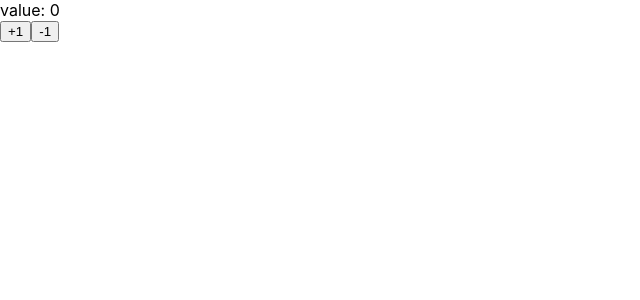
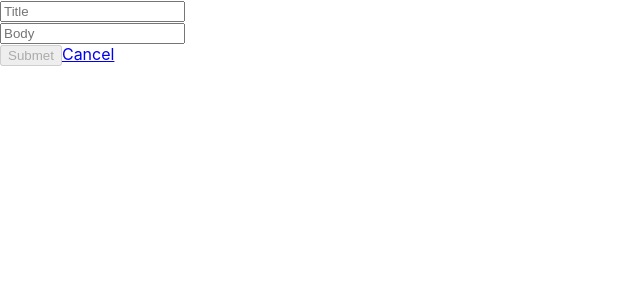
Before and after one commit to nobuokawabata/crud-app, a React (Create React App) app: page /events/new in a window 1280 px wide. Shown: the top 300 px of the page, without its empty margins (0-640 px from the left). Built offline with nearby package versions, Linux system fonts and the light colour scheme.

Commit message:
implement events

```diff
--- a/package.json
+++ b/package.json
@@ -6,11 +6,15 @@
     "@testing-library/jest-dom": "^5.11.4",
     "@testing-library/react": "^11.1.0",
     "@testing-library/user-event": "^12.1.10",
+    "axios": "^0.21.1",
     "react": "^17.0.1",
     "react-dom": "^17.0.1",
     "react-redux": "^7.2.2",
+    "react-router-dom": "^5.2.0",
     "react-scripts": "4.0.3",
     "redux": "^4.0.5",
+    "redux-form": "^8.3.7",
+    "redux-thunk": "^2.3.0",
     "web-vitals": "^1.0.1"
   },
   "scripts": {
--- a/src/actions/index.js
+++ b/src/actions/index.js
@@ -1,10 +1,17 @@
-export const INCREMENT = 'INCREMENT'
-export const DECREMENT = 'DECREMENT'
+import axios from 'axios'
 
-export const increment = () => ({
-  type: INCREMENT
-})
+export const READ_EVENTS = 'READ_EVENTS'
+export const CREATE_EVENT = 'CREATE_EVENT'
 
-export const decrement = () => ({
-  type: DECREMENT
-})
+const ROOT_URL = 'https://udemy-utils.herokuapp.com/api/v1'
+const QUERYSTRING = '?token=token123'
+
+export const readEvents = () => async dispatch => {
+  const response = await axios.get(`${ROOT_URL}/events${QUERYSTRING}`)
+  dispatch({ type: READ_EVENTS, response })
+}
+
+export const postEvent = values => async dispatch => {
+  const response = await axios.post(`${ROOT_URL}/events${QUERYSTRING}`, values)
+  dispatch({ type: CREATE_EVENT, response })
+}
--- a/src/components/App.js
+++ /dev/null
@@ -1,27 +0,0 @@
-import React, { Component } from 'react';
-import { connect } from 'react-redux'
-
-import { increment, decrement } from '../actions'
-
-class App extends Component {
-  render() {
-    const props = this.props
-
-    return (
-      <React.Fragment>
-        <div>value: { props.value }</div>
-        <button onClick={props.increment}>+1</button>
-        <button onClick={props.decrement}>-1</button>
-      </React.Fragment>
-    )
-  }
-}
-
-const mapStateToProps = state => ({ value: state.count.value })
-// const mapDispatchToProps = dispatch =>({
-//   increment: () => dispatch(increment()),
-//   decrement: () => dispatch(decrement())
-// })
-const mapDispatchToProps = ({ increment, decrement })
-
-export default connect(mapStateToProps, mapDispatchToProps)(App)
--- /dev/null
+++ b/src/components/events_index.js
@@ -0,0 +1,48 @@
+import React, { Component } from 'react';
+import { connect } from 'react-redux'
+import _ from 'lodash'
+import { Link } from 'react-router-dom'
+
+import { readEvents } from '../actions'
+
+class EventsIndex extends Component {
+  componentDidMount() {
+    this.props.readEvents()
+  }
+
+  renderEvents(){
+    return _.map(this.props.events, event => (
+      <tr key={event.id}>
+        <td>{event.id}</td>
+        <td>{event.title}</td>
+        <td>{event.body}</td>
+      </tr>
+    ))
+  }
+  render() {
+    return (
+      <React.Fragment>
+        <table>
+          <thead>
+            <tr>
+              <th>ID</th>
+              <th>Title</th>
+              <th>Body</th>
+            </tr>
+          </thead>
+
+          <tbody>
+            {this.renderEvents()}
+          </tbody>
+        </table>
+
+        <Link to="/events/new">New Event</Link>
+      </React.Fragment>
+    )
+  }
+}
+
+const mapStateToProps = state => ({ events: state.events })
+const mapDispatchToProps = ({ readEvents })
+
+export default connect(mapStateToProps, mapDispatchToProps)(EventsIndex)
--- /dev/null
+++ b/src/components/events_new.js
@@ -0,0 +1,59 @@
+import React, { Component } from 'react';
+import { connect } from 'react-redux'
+import { Field, reduxForm } from 'redux-form'
+import { Link } from 'react-router-dom'
+
+import { postEvent } from '../actions'
+
+class EventsNew extends Component {
+  constructor(props) {
+    super(props)
+    this.onSubmit = this.onSubmit.bind(this)
+  }
+
+  renderField(field) {
+    const { input, label, type, meta: { touched, error} } = field
+
+    return (
+      <div>
+        <input {...input} placeholder={label} type={type} />
+        {touched && error && <span>{error}</span>}
+      </div>
+    )
+  }
+
+  async onSubmit(values) {
+    await this.props.postEvent(values)
+    this.props.history.push('/')
+  }
+
+  render() {
+    const { handleSubmit, pristine, submitting } = this.props
+
+    return (
+      <form onSubmit={handleSubmit(this.onSubmit)}>
+        <div><Field label="Title" name="title" type="text" component={this.renderField} /></div>
+        <div><Field label="Body" name="body" type="text" component={this.renderField} /></div>
+
+        <div>
+          <input type="submit" value="Submet" disabled={pristine || submitting} />
+          <Link to="/" >Cancel</Link>
+        </div>
+      </form>
+    )
+  }
+}
+
+const validate = values => {
+  const errors = {}
+
+  if (!values.title) errors.title = "Enter a title, please."
+  if (!values.body) errors.body = "Enter a body, please."
+
+  return errors
+}
+const mapDispatchToProps = ({ postEvent })
+
+export default connect(null, mapDispatchToProps)(
+  reduxForm({ validate, form: 'eventNewForm' })(EventsNew)
+)
--- a/src/index.js
+++ b/src/index.js
@@ -1,19 +1,27 @@
 import React from 'react';
 import ReactDOM from 'react-dom';
-import { createStore } from 'redux'
+import { createStore, applyMiddleware } from 'redux'
 import { Provider } from 'react-redux'
+import thunk from 'redux-thunk'
+import { BrowserRouter, Route, Switch } from 'react-router-dom'
 
 import './index.css';
 import reducer from './reducers'
 
-import App from './components/App'
+import EventsIndex from './components/events_index'
+import EventsNew from './components/events_new'
 import reportWebVitals from './reportWebVitals';
 
-const store = createStore(reducer)
+const store = createStore(reducer, applyMiddleware(thunk))
 
 ReactDOM.render(
   <Provider store={store}>
-    <App />
+    <BrowserRouter>
+      <Switch>
+        <Route exact path="/events/new" component={EventsNew} />
+        <Route exact path="/" component={EventsIndex} />
+      </Switch>
+    </BrowserRouter>
   </Provider>,
   document.getElementById('root')
 );
--- a/src/reducers/count.js
+++ /dev/null
@@ -1,15 +0,0 @@
-import { INCREMENT, DECREMENT } from '../actions'
-
-const initialState = { value: 0 }
-
-const countEvents = (state = initialState, action) => {
-  switch (action.type) {
-    case INCREMENT:
-      return { value: state.value + 1 }
-    case DECREMENT:
-      return { value: state.value - 1 }
-    default:
-      return state
-    }
-};
-export default countEvents;
--- /dev/null
+++ b/src/reducers/events.js
@@ -0,0 +1,12 @@
+import _ from 'lodash'
+import { READ_EVENTS } from '../actions'
+
+const readEvents = (events = {}, action) => {
+  switch (action.type) {
+    case READ_EVENTS:
+      return _.mapKeys(action.response.data, 'id')
+    default:
+      return events
+    }
+};
+export default readEvents;
--- a/src/reducers/index.js
+++ b/src/reducers/index.js
@@ -1,4 +1,5 @@
 import { combineReducers } from 'redux'
-import count from './count'
+import { reducer as form } from 'redux-form'
+import events from './events'
 
-export default combineReducers({ count })
+export default combineReducers({ events, form })
```
Also changed, not shown: 1 other file (tests, documents, lock files or other folders).
